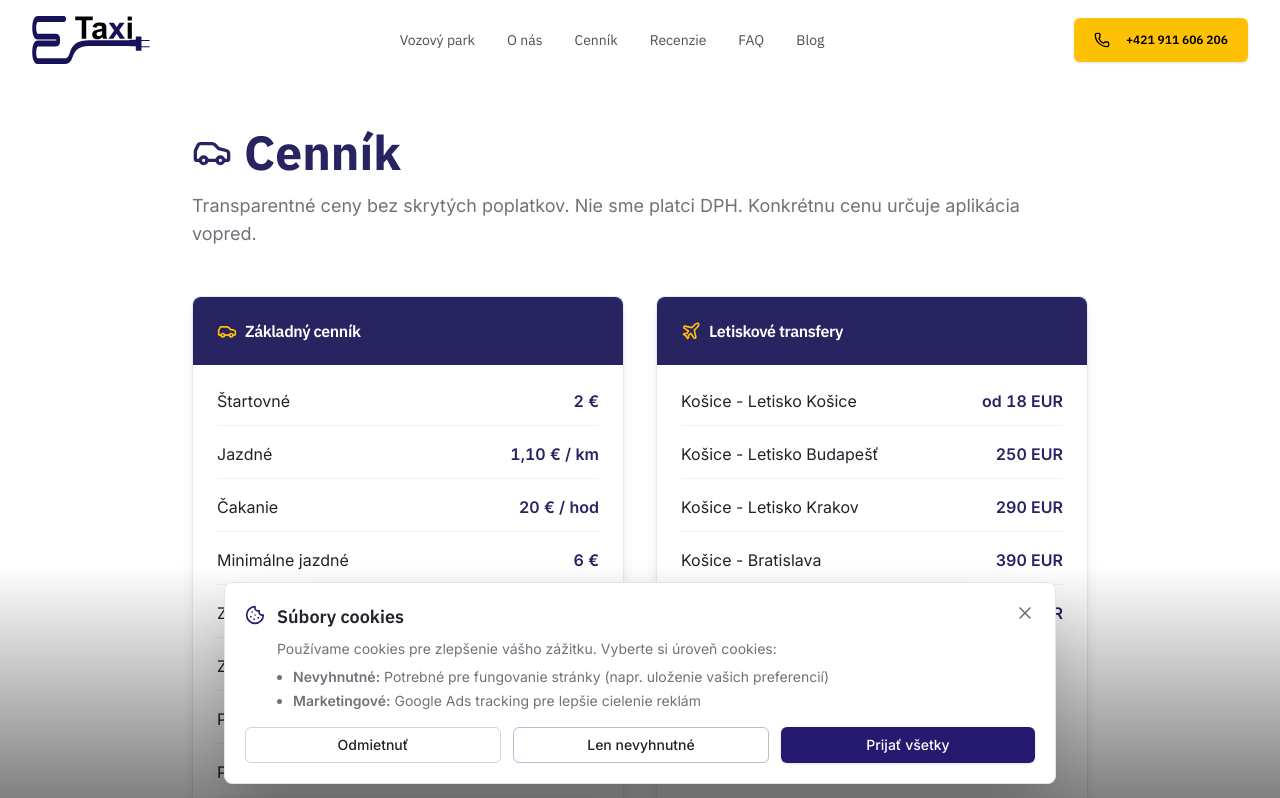
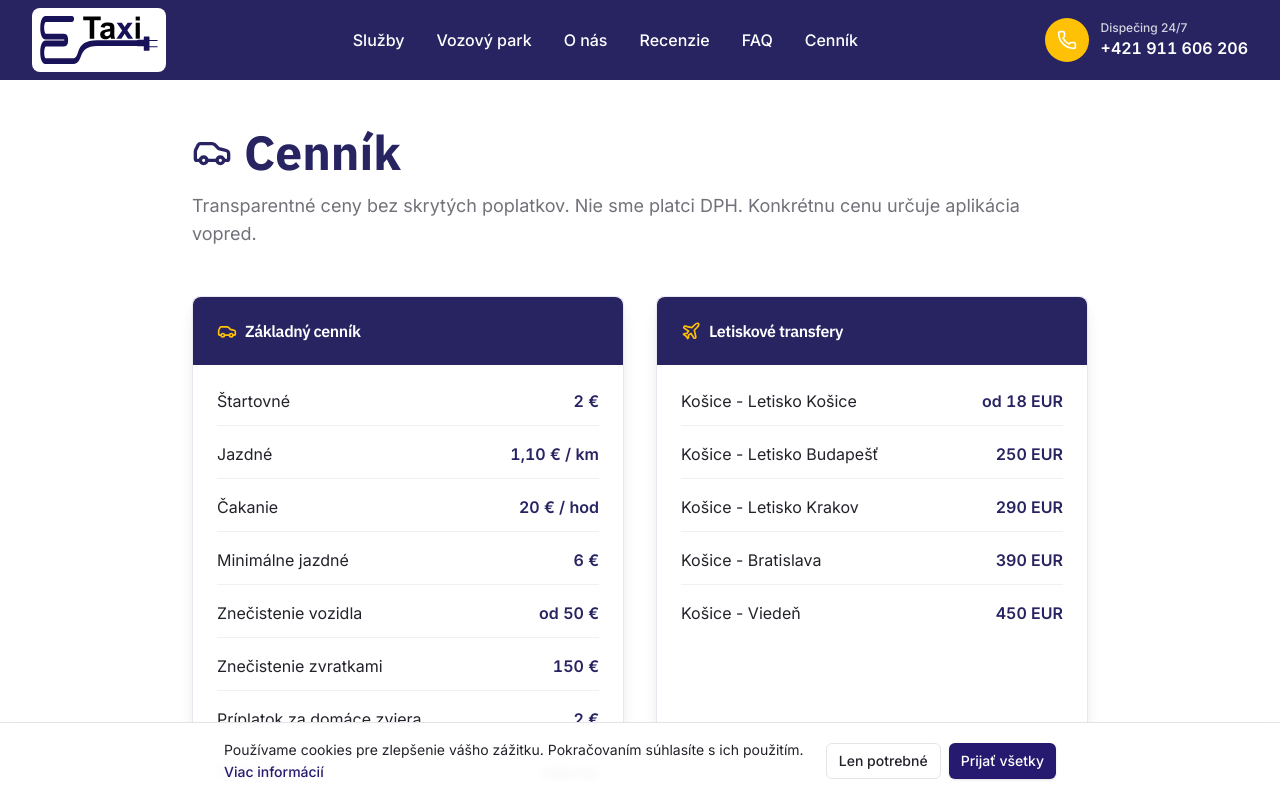
Before and after one commit to peterbejcek/sg-5ee718f3-49be-42fb-857b-8ae5c6e22001-1777794411, a Next.js app: page /cennik in a window 1280 px wide. Shown: the top 798 px of the page. Built offline with nearby package versions, Linux system fonts and the light colour scheme.

Commit message:
Revert to state at 08d21ff5140fccfa17660135ea34fdcc3311329f

```diff
--- a/src/components/CookieConsent.tsx
+++ b/src/components/CookieConsent.tsx
@@ -1,84 +1,58 @@
 import { useState, useEffect } from "react";
-import { X, Cookie } from "lucide-react";
+import { X } from "lucide-react";
 import { Button } from "@/components/ui/button";
 
 export function CookieConsent() {
-  const [isVisible, setIsVisible] = useState(false);
+  const [showBanner, setShowBanner] = useState(false);
 
   useEffect(() => {
-    const consent = localStorage.getItem("cookieConsent");
+    const consent = localStorage.getItem("cookie-consent");
     if (!consent) {
-      setIsVisible(true);
+      setShowBanner(true);
     }
   }, []);
 
-  const handleAccept = (type: "all" | "necessary" | "none") => {
-    localStorage.setItem("cookieConsent", type);
-    setIsVisible(false);
-
-    // If user accepts marketing cookies, initialize Google Ads
-    if (type === "all") {
-      // TODO: Initialize Google Ads tracking here
-      console.log("Marketing cookies accepted - initialize Google Ads");
-    }
+  const acceptAll = () => {
+    localStorage.setItem("cookie-consent", "all");
+    setShowBanner(false);
   };
 
-  if (!isVisible) return null;
+  const acceptNecessary = () => {
+    localStorage.setItem("cookie-consent", "necessary");
+    setShowBanner(false);
+  };
+
+  if (!showBanner) return null;
 
   return (
-    <div className="fixed bottom-0 left-0 right-0 z-50 p-3 sm:p-4 bg-gradient-to-t from-black/50 to-transparent pointer-events-none">
-      <div className="container max-w-4xl mx-auto pointer-events-auto">
-        <div className="bg-card border border-border rounded-lg shadow-2xl p-4 sm:p-5">
-          <div className="flex items-start gap-3 mb-4">
-            <Cookie className="w-5 h-5 text-primary flex-shrink-0 mt-0.5" />
-            <div className="flex-1 min-w-0">
-              <h3 className="font-display font-semibold text-base sm:text-lg mb-2">
-                Súbory cookies
-              </h3>
-              <div className="text-sm text-muted-foreground space-y-2">
-                <p>
-                  Používame cookies pre zlepšenie vášho zážitku. Vyberte si úroveň cookies:
-                </p>
-                <ul className="space-y-1 text-xs sm:text-sm ml-4 list-disc">
-                  <li>
-                    <strong>Nevyhnutné:</strong> Potrebné pre fungovanie stránky (napr. uloženie vašich preferencií)
-                  </li>
-                  <li>
-                    <strong>Marketingové:</strong> Google Ads tracking pre lepšie cielenie reklám
-                  </li>
-                </ul>
-              </div>
-            </div>
-            <button
-              onClick={() => handleAccept("none")}
-              className="text-muted-foreground hover:text-foreground transition-colors flex-shrink-0"
-              aria-label="Zavrieť"
-            >
-              <X className="w-5 h-5" />
-            </button>
+    <div className="fixed bottom-0 left-0 right-0 z-50 p-3 sm:p-4 bg-background/95 backdrop-blur-sm border-t border-border shadow-lg">
+      <div className="container max-w-4xl mx-auto">
+        <div className="flex flex-col sm:flex-row items-start sm:items-center justify-between gap-3">
+          <div className="flex-1 pr-2">
+            <p className="text-sm text-foreground leading-relaxed">
+              Používame cookies pre zlepšenie vášho zážitku. Pokračovaním súhlasíte s ich použitím.{" "}
+              <a
+                href="/ochrana-osobnych-udajov"
+                className="text-primary hover:underline font-medium"
+              >
+                Viac informácií
+              </a>
+            </p>
           </div>
 
-          <div className="flex flex-col sm:flex-row gap-2 sm:gap-3">
+          <div className="flex items-center gap-2 w-full sm:w-auto">
             <Button
-              onClick={() => handleAccept("none")}
+              onClick={acceptNecessary}
               variant="outline"
               size="sm"
-              className="text-xs sm:text-sm h-9 flex-1 border-muted-foreground/30 hover:border-muted-foreground"
+              className="flex-1 sm:flex-none text-xs sm:text-sm h-9"
             >
-              Odmietnuť
+              Len potrebné
             </Button>
             <Button
-              onClick={() => handleAccept("necessary")}
-              variant="outline"
+              onClick={acceptAll}
               size="sm"
-              className="text-xs sm:text-sm h-9 flex-1 border-primary/30 hover:border-primary hover:bg-primary/5"
-            >
-              Len nevyhnutné
-            </Button>
-            <Button
-              onClick={() => handleAccept("all")}
-              size="sm"
-              className="text-xs sm:text-sm h-9 flex-1 bg-primary hover:bg-primary/90"
+              className="flex-1 sm:flex-none bg-primary hover:bg-primary/90 text-xs sm:text-sm h-9"
             >
               Prijať všetky
             </Button>
--- a/src/components/Header.tsx
+++ b/src/components/Header.tsx
@@ -1,16 +1,9 @@
+"use client";
+
 import { useState, useEffect } from "react";
 import Link from "next/link";
 import { Phone, Menu, X } from "lucide-react";
 import { Button } from "@/components/ui/button";
-
-const navItems = [
-  { label: "Vozový park", href: "#vozovy-park" },
-  { label: "O nás", href: "#o-nas" },
-  { label: "Cenník", href: "#cennik" },
-  { label: "Recenzie", href: "#recenzie" },
-  { label: "FAQ", href: "#faq" },
-  { label: "Blog", href: "#blog" },
-];
 
 export function Header() {
   const [isScrolled, setIsScrolled] = useState(false);
@@ -18,84 +11,140 @@ export function Header() {
 
   useEffect(() => {
     const handleScroll = () => {
-      setIsScrolled(window.scrollY > 20);
+      // Header becomes white after scrolling past hero (approximately 100vh)
+      setIsScrolled(window.scrollY > window.innerHeight * 0.5);
     };
+
     window.addEventListener("scroll", handleScroll);
     return () => window.removeEventListener("scroll", handleScroll);
   }, []);
 
-  const handleNavClick = (href: string) => {
-    setIsMobileMenuOpen(false);
-    const element = document.querySelector(href);
-    if (element) {
-      element.scrollIntoView({ behavior: "smooth" });
-    }
-  };
+  const menuItems = [
+    { label: "Služby", href: "#sluzby" },
+    { label: "Vozový park", href: "#vozovy-park" },
+    { label: "O nás", href: "#o-nas" },
+    { label: "Recenzie", href: "#recenzie" },
+    { label: "FAQ", href: "#faq" },
+    { label: "Cenník", href: "/cennik" }
+  ];
 
   return (
     <header
       className={`fixed top-0 left-0 right-0 z-50 transition-all duration-300 ${
-        isScrolled ? "bg-background/95 backdrop-blur-md shadow-md" : "bg-background/80 backdrop-blur-sm"
+        isScrolled
+          ? "bg-white shadow-md"
+          : "bg-[#282462]"
       }`}
     >
       <div className="container">
-        <div className="flex items-center justify-between h-16 sm:h-20">
+        <div className="flex items-center justify-between h-20">
           {/* Logo */}
-          <Link href="/" className="flex items-center gap-2 shrink-0">
-            <img src="/etaxi_logo_svg.svg" alt="E-TAXI Košice" className="h-10 sm:h-12 w-auto" />
+          <Link href="/" className="flex items-center gap-3">
+            <div className={`p-2 rounded-lg transition-colors ${
+              isScrolled ? "" : "bg-white"
+            }`}>
+              <img
+                src="/etaxi_logo_svg.svg"
+                alt="E-TAXI Košice"
+                className="h-12 w-auto"
+              />
+            </div>
           </Link>
 
           {/* Desktop Navigation */}
           <nav className="hidden lg:flex items-center gap-8">
-            {navItems.map((item) => (
-              <button
+            {menuItems.map((item) => (
+              <Link
                 key={item.href}
-                onClick={() => handleNavClick(item.href)}
-                className="text-foreground/80 hover:text-primary font-display font-medium transition-colors text-sm"
+                href={item.href}
+                className={`font-medium transition-colors ${
+                  isScrolled
+                    ? "text-[#282462] hover:text-accent"
+                    : "text-white hover:text-accent"
+                }`}
               >
                 {item.label}
-              </button>
+              </Link>
             ))}
           </nav>
 
-          {/* Phone Button (Always Visible) */}
-          <div className="flex items-center gap-3">
-            <a href="tel:+421911606206" className="shrink-0">
-              <Button
-                size="sm"
-                className="bg-accent hover:bg-accent/90 text-accent-foreground font-display font-semibold h-10 sm:h-11 px-3 sm:px-5"
-              >
-                <Phone className="h-4 w-4 sm:mr-2" />
-                <span className="hidden sm:inline">+421 911 606 206</span>
-              </Button>
-            </a>
+          {/* Call Button - Desktop */}
+          <div className="hidden md:flex items-center gap-3">
+            <Link href="tel:+421911606206" className="flex items-center gap-3 hover:opacity-80 transition-opacity">
+              <div className="bg-accent rounded-full p-3">
+                <Phone className="h-5 w-5 text-white" />
+              </div>
+              <div className="flex flex-col">
+                <span className={`text-xs font-medium ${
+                  isScrolled ? "text-muted-foreground" : "text-white/80"
+                }`}>
+                  Dispečing 24/7
+                </span>
+                <span className={`font-bold tabular-nums ${
+                  isScrolled ? "text-[#282462]" : "text-white"
+                }`}>
+                  +421 911 606 206
+                </span>
+              </div>
+            </Link>
+          </div>
 
-            {/* Mobile Menu Toggle */}
+          {/* Mobile Menu Button */}
           <button
             onClick={() => setIsMobileMenuOpen(!isMobileMenuOpen)}
-              className="lg:hidden p-2 text-foreground hover:text-primary transition-colors"
+            className={`lg:hidden p-2 transition-colors ${
+              isScrolled ? "text-[#282462]" : "text-white"
+            }`}
             aria-label="Toggle menu"
           >
             {isMobileMenuOpen ? <X className="h-6 w-6" /> : <Menu className="h-6 w-6" />}
           </button>
         </div>
-        </div>
 
         {/* Mobile Menu */}
         {isMobileMenuOpen && (
-          <nav className="lg:hidden py-4 border-t border-border bg-background/95 backdrop-blur-md">
-            <div className="flex flex-col gap-2">
-              {navItems.map((item) => (
-                <button
+          <div className={`lg:hidden border-t ${
+            isScrolled ? "border-border bg-white" : "border-white/20 bg-[#282462]"
+          }`}>
+            <nav className="py-4 space-y-1">
+              {menuItems.map((item) => (
+                <Link
                   key={item.href}
-                  onClick={() => handleNavClick(item.href)}
-                  className="text-left px-4 py-3 text-foreground/80 hover:text-primary hover:bg-muted/50 font-display font-medium transition-colors rounded-lg"
+                  href={item.href}
+                  className={`block px-4 py-3 font-medium transition-colors ${
+                    isScrolled
+                      ? "text-[#282462] hover:bg-muted"
+                      : "text-white hover:bg-white/10"
+                  }`}
+                  onClick={() => setIsMobileMenuOpen(false)}
                 >
                   {item.label}
-                </button>
+                </Link>
               ))}
+
+              <div className={`border-t pt-4 mt-4 px-4 ${
+                isScrolled ? "border-border" : "border-white/20"
+              }`}>
+                <Link href="tel:+421911606206" className="flex items-center gap-3 hover:opacity-80 transition-opacity">
+                  <div className="bg-accent rounded-full p-3">
+                    <Phone className="h-5 w-5 text-white" />
+                  </div>
+                  <div className="flex flex-col">
+                    <span className={`text-xs font-medium ${
+                      isScrolled ? "text-muted-foreground" : "text-white/80"
+                    }`}>
+                      Dispečing 24/7
+                    </span>
+                    <span className={`font-bold tabular-nums ${
+                      isScrolled ? "text-[#282462]" : "text-white"
+                    }`}>
+                      +421 911 606 206
+                    </span>
+                  </div>
+                </Link>
               </div>
             </nav>
+          </div>
         )}
       </div>
     </header>
```
Lines whose indentation alone changed are shown as unchanged.
